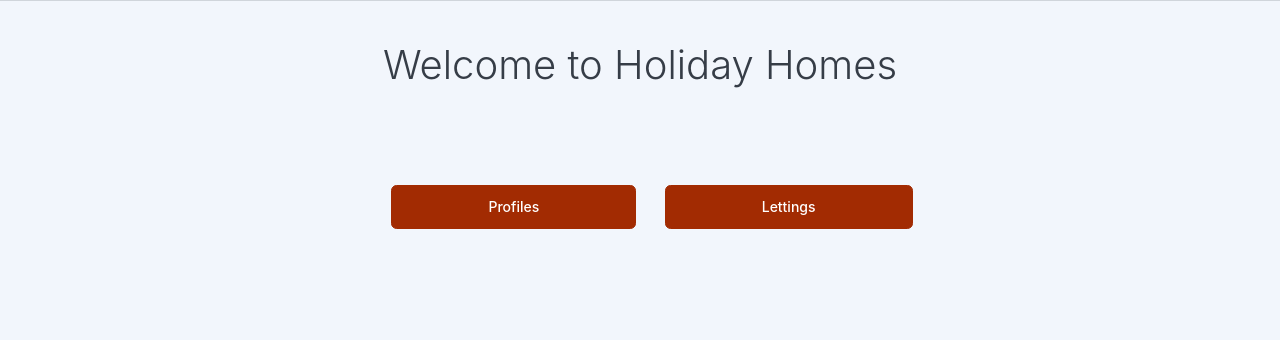
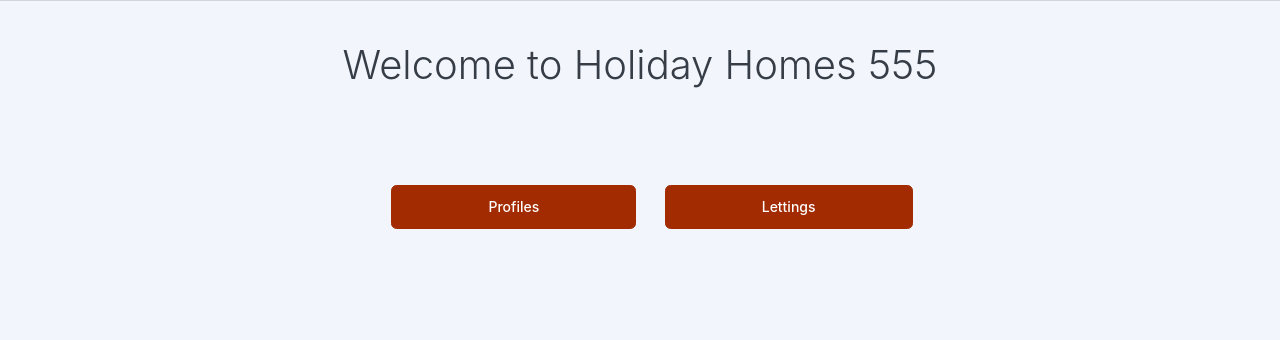
Before and after one commit to WolfSilver0509/OC_P13_V2, a Django app: page / in a window 1280 px wide. Shown: the part 90-430 px from the top of the page. Run offline with Django 3.2, Linux system fonts and the light colour scheme; some libraries are stand-ins or nearby versions; some web fonts are replaced.

Commit message:
modify try

```diff
--- a/templates/index.html
+++ b/templates/index.html
@@ -7,7 +7,7 @@
 <div class="container px-5 py-5 text-center">
     <div class="row justify-content-center">
         <div class="col-lg-8">
-            <h1 class="page-header-ui-title mb-3 display-6">Welcome to Holiday Homes  </h1>
+            <h1 class="page-header-ui-title mb-3 display-6">Welcome to Holiday Homes 555  </h1>
         </div>
     </div>
 </div>
```
Also changed, not shown: .github/workflows/workflow.yml.
